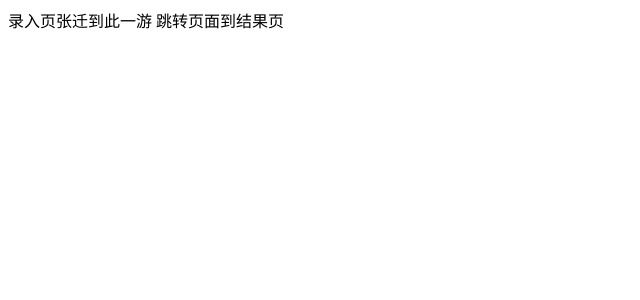
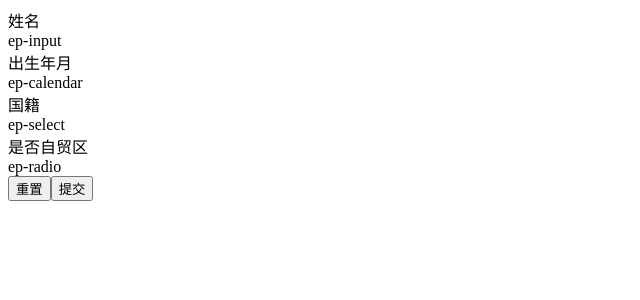
Before and after one commit to zhouxiaobai-git/vue-demo-1, a Vue app: page /input#/input in a window 1280 px wide. Shown: the top 300 px of the page, without its empty margins (0-640 px from the left). Built offline with nearby package versions, Linux system fonts and the light colour scheme.

Commit message:
整体的代码结构确定

```diff
--- /dev/null
+++ b/src/components/ep-calendar.vue
@@ -0,0 +1,3 @@
+<template>
+  <div>ep-calendar</div>
+</template>
--- /dev/null
+++ b/src/components/ep-input.vue
@@ -0,0 +1,3 @@
+<template>
+  <div>ep-input</div>
+</template>
--- /dev/null
+++ b/src/components/ep-radio.vue
@@ -0,0 +1,3 @@
+<template>
+  <div>ep-radio</div>
+</template>
--- /dev/null
+++ b/src/components/ep-select.vue
@@ -0,0 +1,3 @@
+<template>
+  <div>ep-select</div>
+</template>
--- /dev/null
+++ b/src/directives/index.js
@@ -0,0 +1,4 @@
+import Vue from 'vue';
+
+// 表单提交
+import vSubmit from './v-submit'; Vue.directive('submit', vSubmit);
--- /dev/null
+++ b/src/directives/v-submit.js
@@ -0,0 +1,19 @@
+
+/**
+ * 表单提交
+ * ----------------------------------
+ * 在表单有不合法字段的时候提示，
+ * 如果表单合法了再触发提交方法
+ *
+ * @examples
+ * <form v-submit='doSubmit'></form>
+ *
+ * @author yelloxing
+ * @date 2020年8月11日
+ */
+
+export default {
+    inserted() {
+
+    }
+};
--- a/src/pages/inputPage.vue
+++ b/src/pages/inputPage.vue
@@ -1,6 +1,39 @@
 <template>
-  <div>
-    录入页张迁到此一游
-    <span @click="$router.push({ path: '/output' })">跳转页面到结果页</span>
-  </div>
+  <form novalidate v-submit="doSubmit">
+    <div class="row">
+      <label>姓名</label>
+      <ep-input></ep-input>
+    </div>
+    <div class="row">
+      <label>出生年月</label>
+      <ep-calendar></ep-calendar>
+    </div>
+    <div class="row">
+      <label>国籍</label>
+      <ep-select></ep-select>
+    </div>
+    <div class="row">
+      <label>是否自贸区</label>
+      <ep-radio></ep-radio>
+    </div>
+    <div class="btn-list">
+      <input type="button" @click="doReset()" value="重置" class="btn btn-reset" />
+      <input type="submit" value="提交" class="btn btn-submit" />
+    </div>
+  </form>
 </template>
+<script>
+export default {
+  methods: {
+    // 表单提交方法
+    doSubmit() {
+      console.warn("表单提交方法触发了");
+    },
+
+    // 重置方法
+    doReset() {
+      console.warn("表单重置方法触发了");
+    },
+  },
+};
+</script>
--- a/src/pages/outputPage.vue
+++ b/src/pages/outputPage.vue
@@ -1,5 +1,3 @@
 <template>
-    <div>结果页
-        <span @click="$router.push({ path: '/input' })">跳转页面到录入页</span>
-    </div>
+    <div>结果页</div>
 </template>
```
Also changed, not shown: src/components/index.js (added, +13 -0 lines), src/entry.js (+14 -0 lines).
